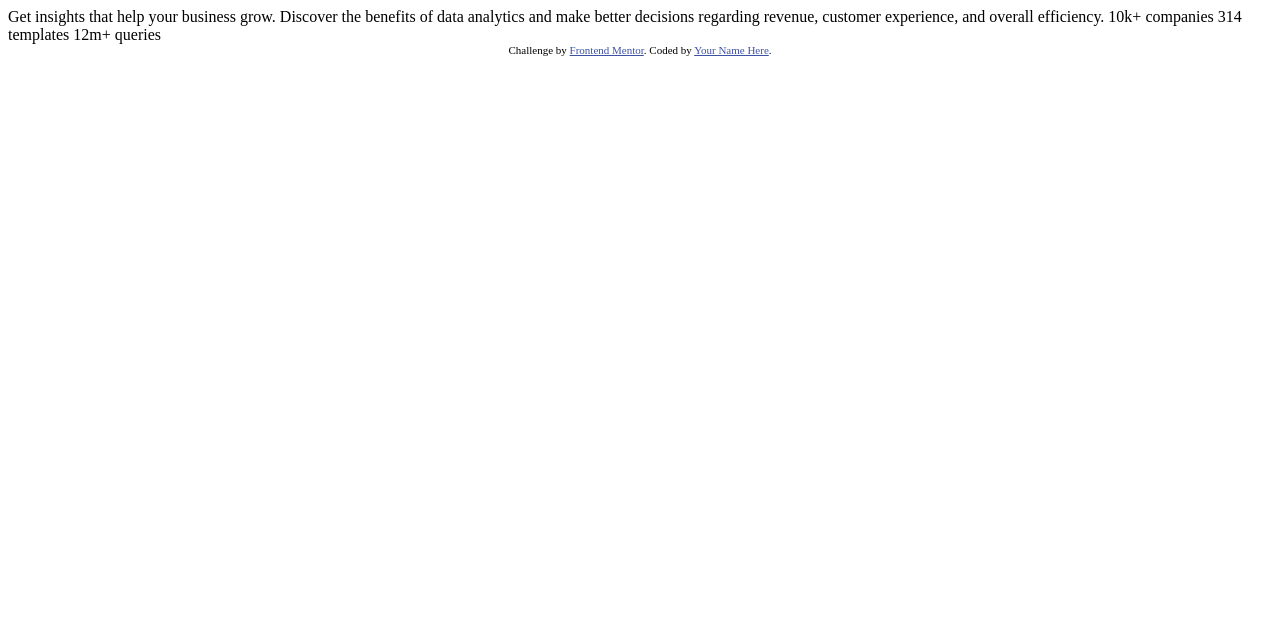
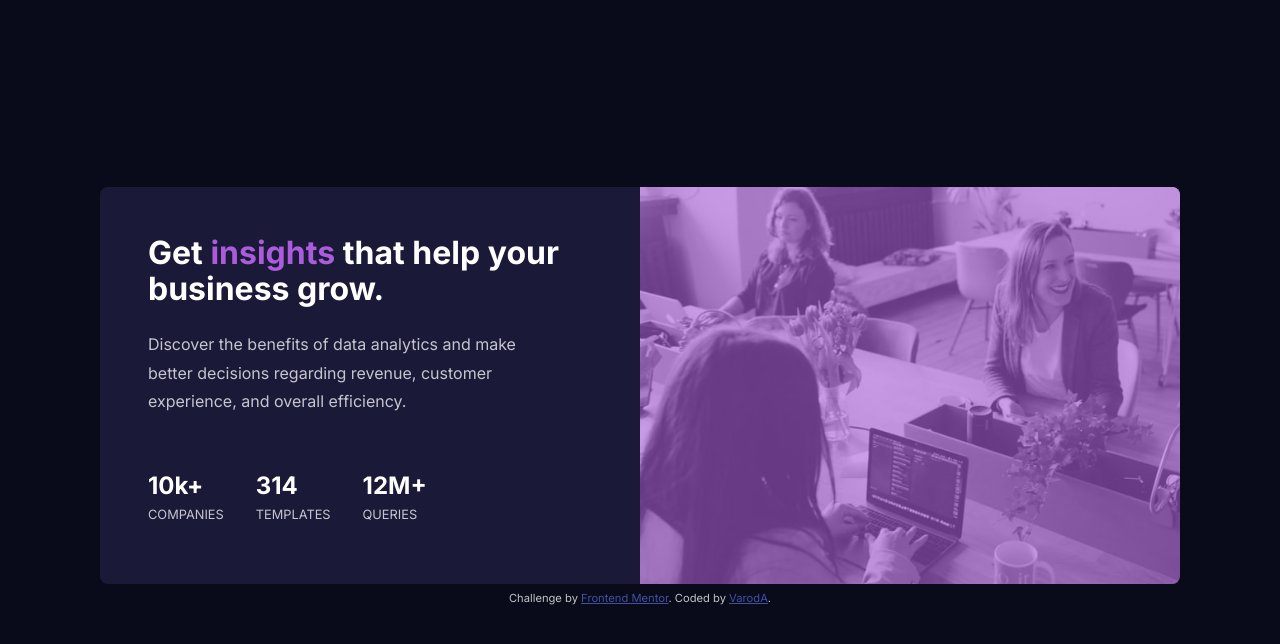
Before and after one commit to VarodA/fem-stats-preview-card, a plain HTML site: page index.html in a window 1280 px wide. Drawn offline with Linux system fonts and the light colour scheme.

Commit message:
Commit of the project

```diff
--- a/index.html
+++ b/index.html
@@ -1,33 +1,59 @@
 <!DOCTYPE html>
 <html lang="en">
-<head>
-  <meta charset="UTF-8">
-  <meta name="viewport" content="width=device-width, initial-scale=1.0"> <!-- displays site properly based on user's device -->
+  <head>
+    <meta charset="UTF-8" />
+    <meta name="viewport" content="width=device-width, initial-scale=1.0" />
+    <!-- displays site properly based on user's device -->
 
-  <link rel="icon" type="image/png" sizes="32x32" href="./images/favicon-32x32.png">
+    <link
+      rel="icon"
+      type="image/png"
+      sizes="32x32"
+      href="./images/favicon-32x32.png"
+    />
 
-  <title>Frontend Mentor | Stats preview card component</title>
+    <link href="./style.css" rel="stylesheet" />
 
-  <!-- Feel free to remove these styles or customise in your own stylesheet 👍 -->
-  <style>
-    .attribution { font-size: 11px; text-align: center; }
-    .attribution a { color: hsl(228, 45%, 44%); }
-  </style>
-</head>
-<body>
-
-  Get insights that help your business grow.
-
-  Discover the benefits of data analytics and make better decisions regarding revenue, customer
-  experience, and overall efficiency.
-
-  10k+ companies
-  314 templates
-  12m+ queries
-
-  <div class="attribution">
-    Challenge by <a href="https://www.frontendmentor.io?ref=challenge" target="_blank">Frontend Mentor</a>.
-    Coded by <a href="#">Your Name Here</a>.
-  </div>
-</body>
+    <title>Frontend Mentor | Stats preview card component</title>
+  </head>
+  <body>
+    <main class="container">
+      <div class="card_image_container">
+        <picture>
+          <img
+            src="./images/image-header-mobile.jpg"
+            alt=""
+            aria-hidden="true"
+          />
+        </picture>
+      </div>
+      <div class="card_description">
+        <h1>Get <span>insights</span> that help your business grow.</h1>
+        <p>
+          Discover the benefits of data analytics and make better decisions
+          regarding revenue, customer experience, and overall efficiency.
+        </p>
+        <ul>
+          <li>
+            <h2>10k+</h2>
+            <p>companies</p>
+          </li>
+          <li>
+            <h2>314</h2>
+            <p>templates</p>
+          </li>
+          <li>
+            <h2>12M+</h2>
+            <p>queries</p>
+          </li>
+        </ul>
+      </div>
+    </main>
+    <footer class="attribution">
+      Challenge by
+      <a href="https://www.frontendmentor.io?ref=challenge" target="_blank"
+        >Frontend Mentor</a
+      >. Coded by <a href="#">VarodA</a>.
+    </footer>
+  </body>
 </html>
--- /dev/null
+++ b/style.css
@@ -0,0 +1,145 @@
+@import url("https://fonts.googleapis.com/css2?family=Inter:wght@400;700&family=Lexend+Deca:wght@400&display=swap");
+
+:root {
+  /* COLORS */
+  /*primary*/
+  --main-bg-color: hsl(233, 47%, 7%);
+  --card-bg-color: hsl(244, 38%, 16%);
+  --accent-color: hsl(277, 64%, 61%);
+
+  /*secondary*/
+  --main-paragraph-color: hsla(0, 0%, 100%, 0.75);
+  --stat-headings-attribution-color: hsl(228, 45%, 44%);
+  --white-color: hsl(0, 0%, 100%);
+
+  /* font-weight */
+  --normal: 400;
+  --bold: 700;
+}
+* {
+  padding: 0;
+  margin: 0;
+  box-sizing: border-box;
+}
+
+.attribution {
+  font-size: 0.7rem;
+  text-align: center;
+}
+.attribution a {
+  color: hsl(228, 45%, 44%);
+}
+
+body {
+  font-family: "Inter";
+  font-size: 1rem;
+  color: var(--main-paragraph-color);
+  font-weight: var(--normal);
+  background-color: var(--main-bg-color);
+  display: flex;
+  flex-direction: column;
+  justify-content: center;
+  align-items: center;
+  min-height: 100vh;
+  line-height: 1.8rem;
+}
+img {
+  max-width: 100%;
+  height: auto;
+}
+.container {
+  background-color: var(--card-bg-color);
+  border-radius: 0.5rem;
+  max-width: 320px;
+  display: grid;
+  grid-auto-columns: 1fr;
+}
+
+.card_image_container {
+  position: relative;
+}
+
+.card_image_container img {
+  display: block;
+  border-radius: 0.5rem 0.5rem 0 0;
+}
+
+.card_image_container::after {
+  content: "";
+  position: absolute;
+  top: 0;
+  left: 0;
+  background-color: var(--accent-color);
+  opacity: 0.6;
+  width: 100%;
+  height: 100%;
+  border-radius: 0.5rem 0.5rem 0 0;
+}
+
+.card_description {
+  text-align: center;
+  display: flex;
+  flex-direction: column;
+  gap: 1.5rem;
+  padding: 1.3rem;
+}
+
+.card_description h1 {
+  font-size: 1.7rem;
+  line-height: 2.2rem;
+  color: var(--white-color);
+}
+
+.card_description h1 span {
+  color: var(--accent-color);
+}
+
+.card_description ul {
+  display: flex;
+  flex-direction: column;
+  gap: 1.2em;
+}
+.card_description ul > li {
+  list-style-type: none;
+}
+
+.card_description ul > li h2 {
+  color: var(--white-color);
+}
+
+.card_description ul > li p {
+  font-size: 0.8em;
+  text-transform: uppercase;
+}
+
+/*Desktop Responsive */
+@media (min-width: 992px) {
+  .container {
+    max-width: 1080px;
+    grid-auto-flow: column;
+  }
+
+  .card_image_container img {
+    border-radius: 0 0.5rem 0.5rem 0;
+  }
+
+  .card_image_container::after {
+    border-radius: 0 0.5rem 0.5rem 0;
+  }
+
+  .card_description {
+    padding: 3rem 5rem 3rem 3rem;
+    text-align: left;
+    order: -1;
+  }
+  .card_description h1 {
+    font-size: 2rem;
+  }
+
+  .card_description ul {
+    flex-direction: row;
+    justify-content: flex-start;
+    padding-top: 2rem;
+    gap: 2rem;
+  }
+}
```
